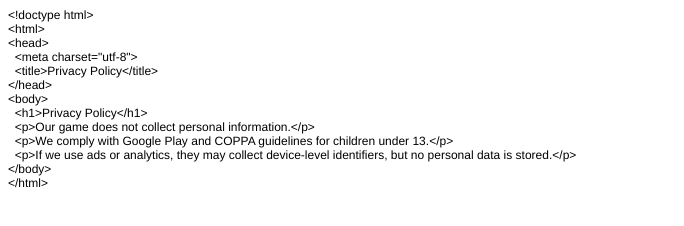
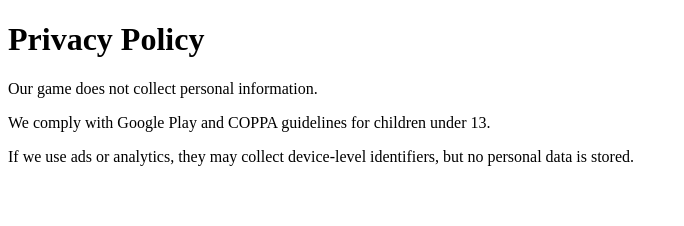
Before and after one commit to tanglefast23/privacy-policy, a plain HTML site: page index.html in a window 1280 px wide. Shown: the whole page, without its empty margins (0-684 px from the left). Drawn offline with Linux system fonts and the light colour scheme.

Commit message:
Update index.html

```diff
--- a/index.html
+++ b/index.html
@@ -1,28 +1,13 @@
-<!DOCTYPE html PUBLIC "-//W3C//DTD HTML 4.01//EN" "http://www.w3.org/TR/html4/strict.dtd">
+<!doctype html>
 <html>
 <head>
-  <meta http-equiv="Content-Type" content="text/html; charset=utf-8">
-  <meta http-equiv="Content-Style-Type" content="text/css">
-  <title></title>
-  <meta name="Generator" content="Cocoa HTML Writer">
-  <meta name="CocoaVersion" content="2575.7">
-  <style type="text/css">
-    p.p1 {margin: 0.0px 0.0px 0.0px 0.0px; font: 12.0px Helvetica}
-  </style>
+  <meta charset="utf-8">
+  <title>Privacy Policy</title>
 </head>
 <body>
-<p class="p1">&lt;!doctype html&gt;</p>
-<p class="p1">&lt;html&gt;</p>
-<p class="p1">&lt;head&gt;</p>
-<p class="p1"><span class="Apple-converted-space">  </span>&lt;meta charset="utf-8"&gt;</p>
-<p class="p1"><span class="Apple-converted-space">  </span>&lt;title&gt;Privacy Policy&lt;/title&gt;</p>
-<p class="p1">&lt;/head&gt;</p>
-<p class="p1">&lt;body&gt;</p>
-<p class="p1"><span class="Apple-converted-space">  </span>&lt;h1&gt;Privacy Policy&lt;/h1&gt;</p>
-<p class="p1"><span class="Apple-converted-space">  </span>&lt;p&gt;Our game does not collect personal information.&lt;/p&gt;</p>
-<p class="p1"><span class="Apple-converted-space">  </span>&lt;p&gt;We comply with Google Play and COPPA guidelines for children under 13.&lt;/p&gt;</p>
-<p class="p1"><span class="Apple-converted-space">  </span>&lt;p&gt;If we use ads or analytics, they may collect device-level identifiers, but no personal data is stored.&lt;/p&gt;</p>
-<p class="p1">&lt;/body&gt;</p>
-<p class="p1">&lt;/html&gt;</p>
+  <h1>Privacy Policy</h1>
+  <p>Our game does not collect personal information.</p>
+  <p>We comply with Google Play and COPPA guidelines for children under 13.</p>
+  <p>If we use ads or analytics, they may collect device-level identifiers, but no personal data is stored.</p>
 </body>
 </html>
```
